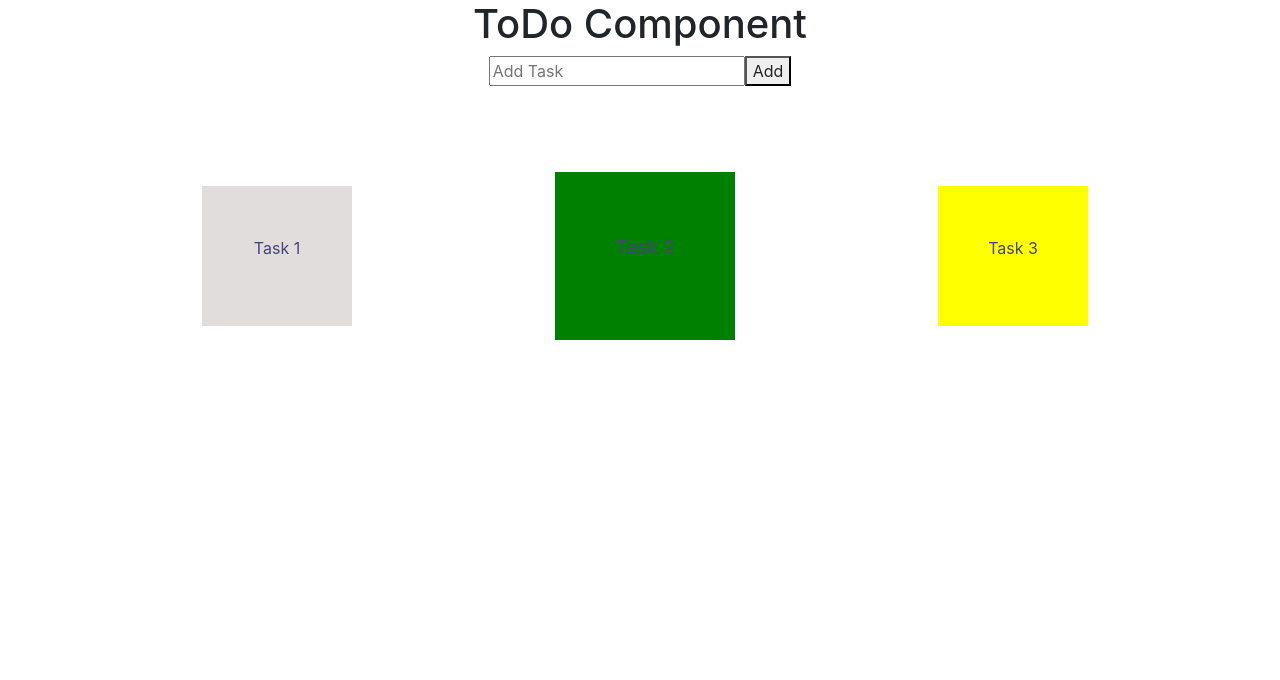
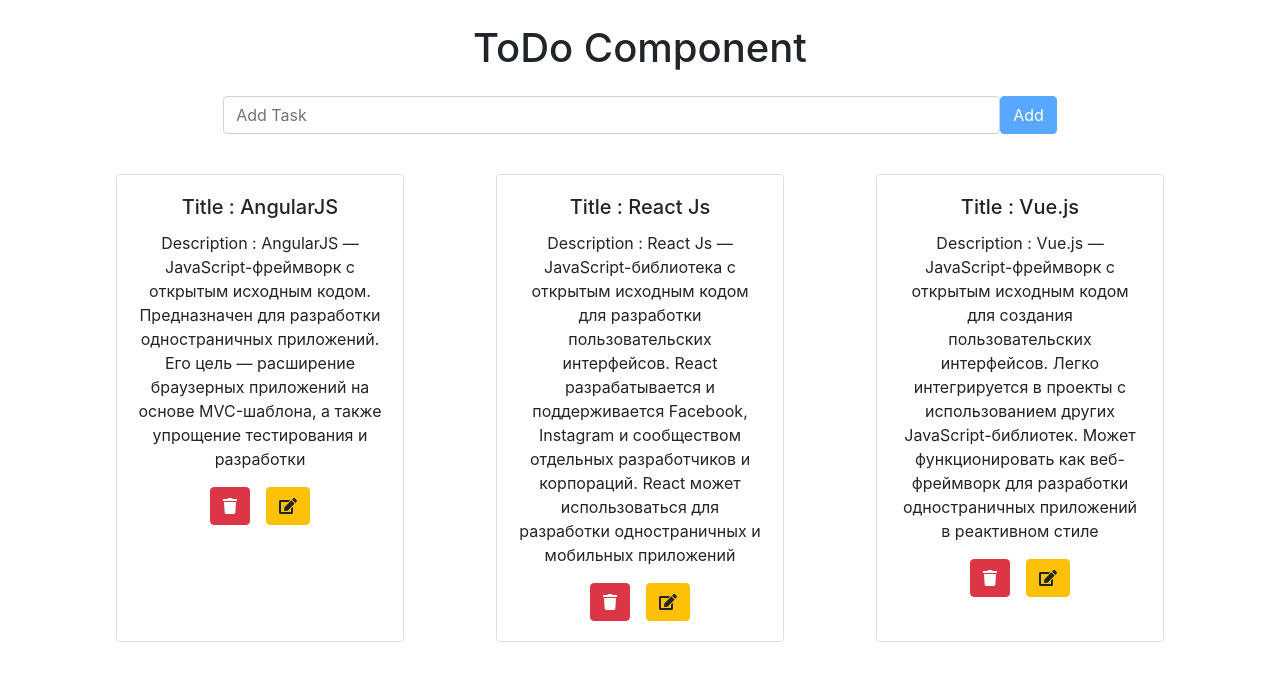
Before and after one commit to AshotHeb/react-beg-05, a React (Create React App) app: page / in a window 1280 px wide. Shown: the top 680 px of the page. Built offline with nearby package versions, Linux system fonts and the light colour scheme.

Commit message:
DeleteOneTask-Foo+FontAwsome

```diff
--- a/package.json
+++ b/package.json
@@ -3,6 +3,9 @@
   "version": "0.1.0",
   "private": true,
   "dependencies": {
+    "@fortawesome/fontawesome-svg-core": "^1.2.34",
+    "@fortawesome/free-solid-svg-icons": "^5.15.2",
+    "@fortawesome/react-fontawesome": "^0.1.14",
     "@testing-library/jest-dom": "^5.11.4",
     "@testing-library/react": "^11.1.0",
     "@testing-library/user-event": "^12.1.10",
--- a/src/App.js
+++ b/src/App.js
@@ -1,9 +1,7 @@
 import React, { Component } from 'react';
 import './App.css';
 import ToDo from './Components/ToDo/ToDo';
-// import A from './test/A';
-// import image from './assets/images/person.jfif';
-// import Grid from './test/Grid/Grid';
+
 
 class App extends Component {
   state = {
@@ -19,10 +17,7 @@
     return (
 
       <div className="App">
-        {/* <Grid /> */}
-        {/* <img src={image} alt="Person" /> */}
-        <ToDo test={true}/>
-        {/* <A /> */}
+        <ToDo test={true} />
       </div>
     )
   }
--- a/src/Components/AddTask/AddTask.js
+++ b/src/Components/AddTask/AddTask.js
@@ -1,5 +1,5 @@
 import React from 'react';
-
+import { Form, Button } from 'react-bootstrap';
 
 class AddTask extends React.Component {
     state = {
@@ -11,30 +11,40 @@
             inputValue: value
         });
     }
-    render() {
+    handleS = ({ key, type }) => {
+        if (type === 'keypress' && key !== 'Enter') return;
 
         const { inputValue } = this.state;
         const { handleSubmit } = this.props;
-        const handleS = () => {
-            handleSubmit(inputValue);
-            this.setState({
-                inputValue: ''
-            });
-        }
+
+        handleSubmit(inputValue);
+        this.setState({
+            inputValue: ''
+        });
+    }
+    render() {
+        const { inputValue } = this.state;
+
+
+
         return (
-            <div>
-                <input
+            <div className="d-flex justify-content-center mt-4">
+                <Form.Control
                     type="text"
                     placeholder="Add Task"
                     onChange={this.handleChange}
+                    onKeyPress={this.handleS}
                     value={inputValue}
+                    style={{ width: "70%" }}
+
                 />
-                <button
-                    // onClick={()=>handleSubmit(inputValue)}
-                    onClick={handleS}
+                <Button
+                    variant="primary"
+                    onClick={this.handleS}
+                    disabled={!!!inputValue}
                 >
                     Add
-                </button>
+                </Button>
             </div>
         );
     }
--- a/src/Components/Task/Task.js
+++ b/src/Components/Task/Task.js
@@ -1,20 +1,28 @@
-import React from 'react';
-import styles from './task.module.css';
-const Task = ({ task, active  ,active2}) => {
-    const cls = [styles.task];
-    if (active){
-        cls.push(styles.first);
-        cls.push(styles.third);
-    }
-    if(active2)
-        cls.push(styles.second)
 
+// import styles from './task.module.css';
+import { Card, Button } from 'react-bootstrap';
+import { FontAwesomeIcon } from '@fortawesome/react-fontawesome';
+import { faTrash, faEdit } from '@fortawesome/free-solid-svg-icons';
+
+const Task = ({ task, handleDeleteOneTask }) => {
     return (
-        <div className={cls.join(' ')}>
-            <p>
-                {task}
-            </p>
-        </div>
+        <Card style={{ width: '18rem' }}>
+            <Card.Body>
+                <Card.Title>Title : {task.text.slice(0, 10)}</Card.Title>
+                <Card.Text> Description : {task.text}</Card.Text>
+                <Button
+                    variant="danger"
+                    onClick={() => handleDeleteOneTask(task._id)}
+                >
+                    <FontAwesomeIcon icon={faTrash} />
+                </Button>
+                <Button variant="warning" className="ml-3">
+                    <FontAwesomeIcon icon={faEdit} />
+                </Button>
+            </Card.Body>
+        </Card>
+
+
     )
 }
 
--- a/src/Components/Task/task.module.css
+++ b/src/Components/Task/task.module.css
@@ -1,5 +1,5 @@
 .task {
-    width: 150px;
+    width: 80%;
     background-color: rgba(160, 144, 144, .3);
     padding: 50px;
     color: rgb(69, 69, 122);
--- a/src/Components/ToDo/ToDo.js
+++ b/src/Components/ToDo/ToDo.js
@@ -1,45 +1,100 @@
 import React from 'react';
 import Task from '../Task/Task';
 import AddTask from '../AddTask/AddTask';
-import styles from './todo.module.css';
+// import styles from './todo.module.css';
 import idGenerator from '../../helpers/idGenerator';
+import { Container, Row, Col } from 'react-bootstrap';
 
 class ToDo extends React.Component {
     state = {
-        tasks: ['Task 1 ', 'Task 2', 'Task 3'],
+        tasks: [
+            {
+                _id: idGenerator(),
+                text: `AngularJS     — JavaScript-фреймворк с открытым исходным кодом.
+                 Предназначен для разработки одностраничных приложений.
+                Его цель — расширение браузерных приложений на основе MVC-шаблона,
+                 а также упрощение тестирования и разработки
+                 `
+            },
+            {
+                _id: idGenerator(),
+                text: `React Js       — JavaScript-библиотека с открытым исходным кодом для разработки пользовательских интерфейсов.
+                React разрабатывается и поддерживается Facebook, Instagram и сообществом отдельных разработчиков и корпораций.
+                 React может использоваться для разработки одностраничных и мобильных приложений
+                 `
+            },
+            {
+                _id: idGenerator(),
+                text: `Vue.js      — JavaScript-фреймворк с открытым исходным кодом для создания пользовательских интерфейсов.
+                 Легко интегрируется в проекты с использованием других JavaScript-библиотек.
+                Может функционировать как веб-фреймворк для разработки одностраничных приложений в реактивном стиле
+                `
+            },
+
+        ],
     }
     handleSubmit = (value) => {
         if (!value) return;
         const tasks = [...this.state.tasks];
-        tasks.push(value);
+        tasks.push({
+            _id: idGenerator(),
+            text: value
+        });
         this.setState({
             tasks
         });
     }
 
+    handleDeleteOneTask = (id) => {
+        let tasks = [...this.state.tasks];
+        tasks = tasks.filter(item => item._id !== id);
+
+
+        // const idx = tasks.findIndex(item => item._id === id);
+        // tasks.splice(idx ,1);
+
+        this.setState({
+            tasks
+        });
+
+
+
+    }
     render() {
         const { tasks } = this.state;
-        const Tasks = this.state.tasks.map((task, index) => {
+        const Tasks = this.state.tasks.map(task => {
             return (
+                <Col
+                    key={task._id}
+                    className="d-flex justify-content-center mt-3"
+                    xs={12}
+                    md={6}
+                    xl={4}
+                >
                     <Task
                         task={task}
-                    key={idGenerator()}
-                    active={index === 1}
-                    active2 = {index === 2}
+                        handleDeleteOneTask={this.handleDeleteOneTask}
                     />
+                </Col>
             )
         })
 
         return (
             <div>
+                <Container>
+                    <Row className="mt-4">
+                        <Col>
                             <h1>ToDo Component</h1>
                             <AddTask
                                 handleSubmit={this.handleSubmit}
                             />
-                <div className={styles.tasksWrapper}>
+                        </Col>
+                    </Row>
+                    <Row className="mt-4">
                         {!tasks.length && <div>Tasks is Empty</div>}
                         {Tasks}
-                </div>
+                    </Row>
+                </Container>
             </div>
         )
     }
```
Also changed, not shown: 2 other files (tests, documents, lock files or other folders). Lines whose indentation alone changed are shown as unchanged.
